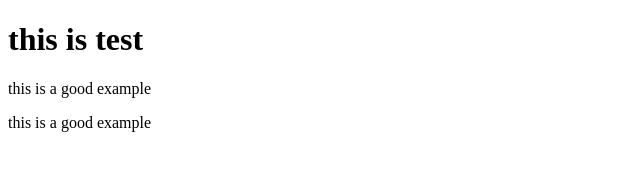
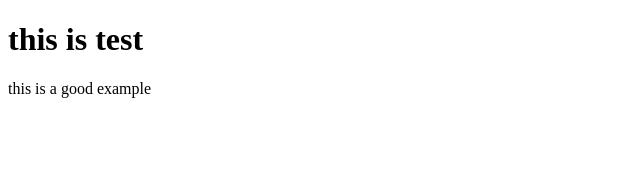
Before and after one commit to hussein-haj-hasan/git-test, a plain HTML site: page index.html in a window 1280 px wide. Shown: the whole page, without its empty margins (0-640 px from the left). Drawn offline with Linux system fonts and the light colour scheme.

Commit message:
fourth commit

```diff
--- a/index.html
+++ b/index.html
@@ -6,7 +6,5 @@
     <body>
         <h1>this is test</h1>
         <p>this is a good example</p>
-        <p>this is a good example</p>
-
     </body>
 </html>
```
